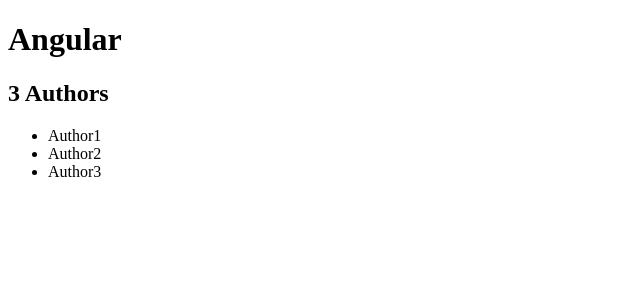
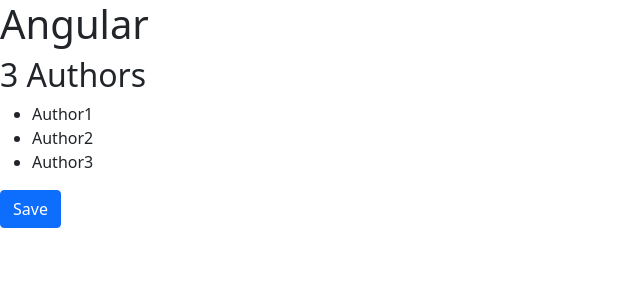
Before and after one commit to Keflemariam/Authors_List, an Angular app: page / in a window 1280 px wide. Shown: the top 300 px of the page, without its empty margins (0-640 px from the left). Built offline with nearby package versions, Linux system fonts and the light colour scheme.

Commit message:
add button to Authors List

```diff
--- a/src/app/authors/authors.component.html
+++ b/src/app/authors/authors.component.html
@@ -2,3 +2,4 @@
   <ul>
       <li *ngFor="let author1 of Authors_">{{author1}}</li>
   </ul>
+  <button class="btn btn-primary">Save</button>
--- a/src/styles.css
+++ b/src/styles.css
@@ -1 +1,2 @@
 /* You can add global styles to this file, and also import other style files */
+@import "~bootstrap/dist/css/bootstrap.css"
```
